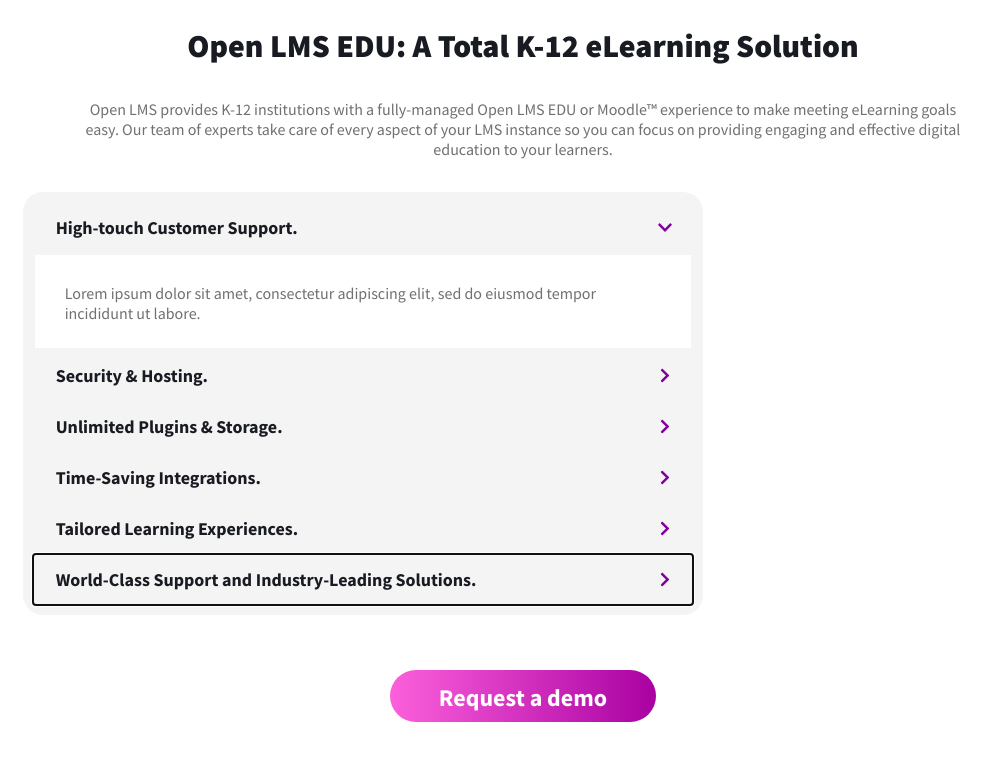
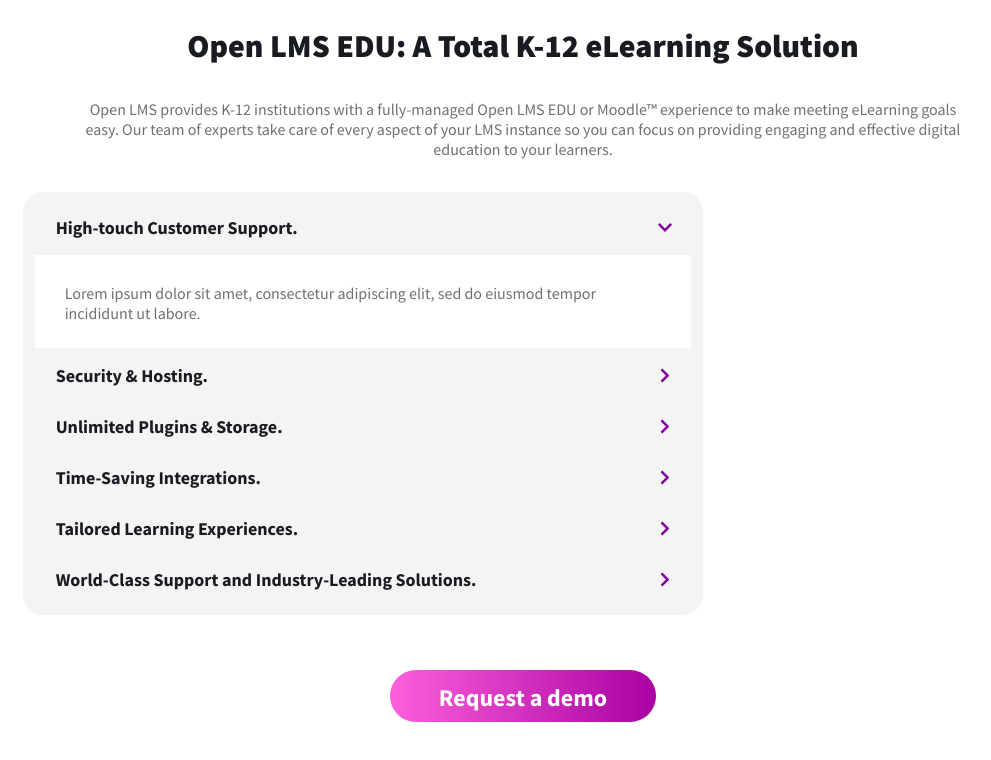
Before and after one commit to nurkocar/Acordion, a React (Create React App) app: page / in a window 1280 px wide. Shown: the top 760 px of the page, without its empty margins (117-1108 px from the left). Built offline with nearby package versions, Linux system fonts and the light colour scheme.

Commit message:
Changed panel item's focus outline to none

```diff
--- a/src/components/panelItem/PanelItem.module.css
+++ b/src/components/panelItem/PanelItem.module.css
@@ -1,3 +1,7 @@
+.panelContainer:focus {
+    outline: 0;
+}
+
 .panelTitle {
     cursor: pointer;
     color: #191B22;
```
